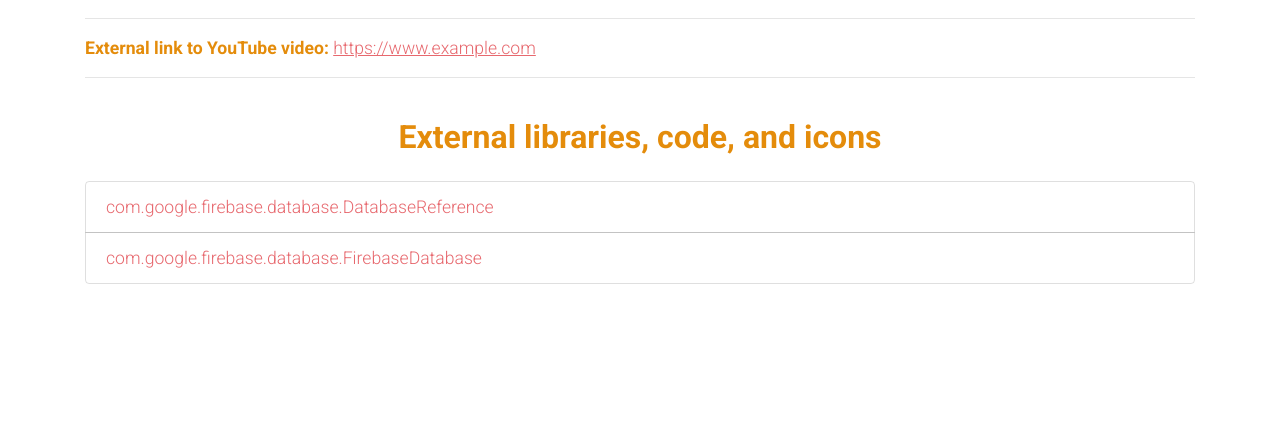
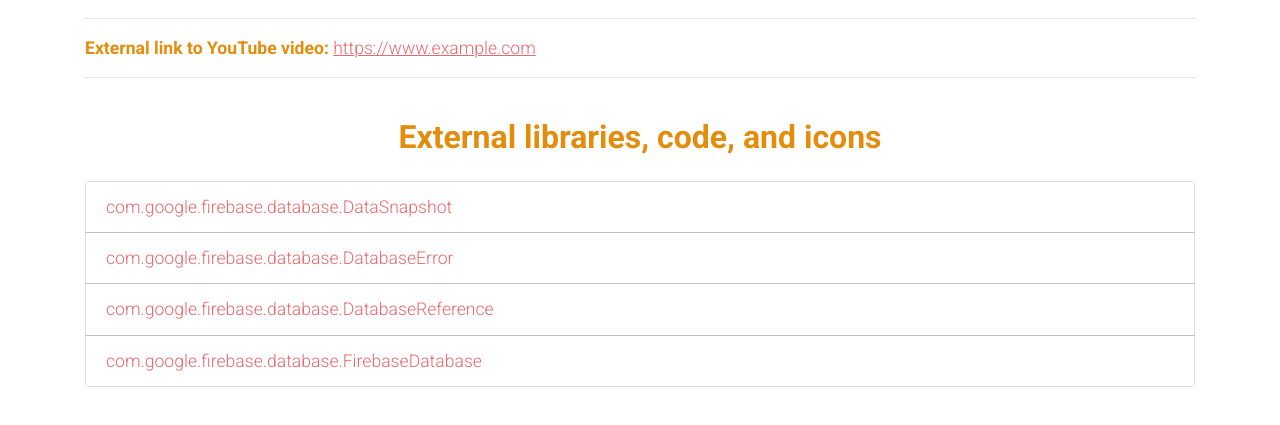
Before and after one commit to galfudim/edible-eats, a plain HTML site: page index.html in a window 1280 px wide. Shown: the part 715-1140 px from the top of the page. Before the commit the page ends 1047 px from the top, so only its background shows below. Drawn offline with nearby package versions, Linux system fonts and the light colour scheme.

Commit message:
Modified html to include external libraries after reviewing changes

```diff
--- a/index.html
+++ b/index.html
@@ -104,6 +104,8 @@
 				<div class="col">
 					<h2 class="py-4">External libraries, code, and icons</h2>
 					<ul class="list-group">
+						<li class="list-group-item">com.google.firebase.database.DataSnapshot</li>
+						<li class="list-group-item">com.google.firebase.database.DatabaseError</li>
 						<li class="list-group-item">com.google.firebase.database.DatabaseReference</li>
 						<li class="list-group-item">com.google.firebase.database.FirebaseDatabase</li>
 					</ul>
```
